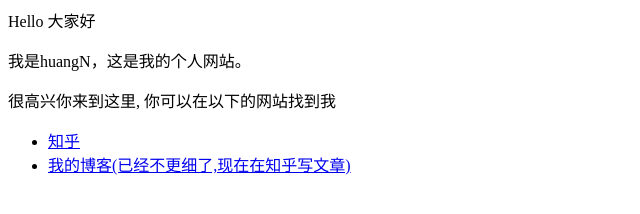
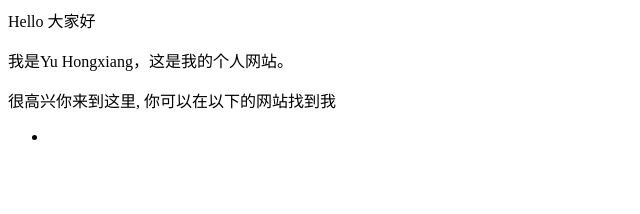
Before and after one commit to yuhongxiang0523/Prof.-Huang-Ning-Group, a plain HTML site: page index.html in a window 1280 px wide. Shown: the whole page, without its empty margins (0-640 px from the left). Drawn offline with Linux system fonts and the light colour scheme.

Commit message:
Update index.html

```diff
--- a/index.html
+++ b/index.html
@@ -1,8 +1,8 @@
 <p>Hello 大家好</p>
-<p>我是huangN，这是我的个人网站。 </p>
+<p>我是Yu Hongxiang，这是我的个人网站。 </p>
 <p>很高兴你来到这里, 你可以在以下的网站找到我</p>
 
 <ul>
-  <li> <a href="https://www.zhihu.com/people/AJLoveChina">知乎</a> </li>
-  <li> <a href="http://hejie.nigeerhuo.com">我的博客(已经不更细了,现在在知乎写文章)</a> </li>
+  <li> <a href="></a> </li>
+  <li> <a href=""></a> </li>
 </ul>
```
